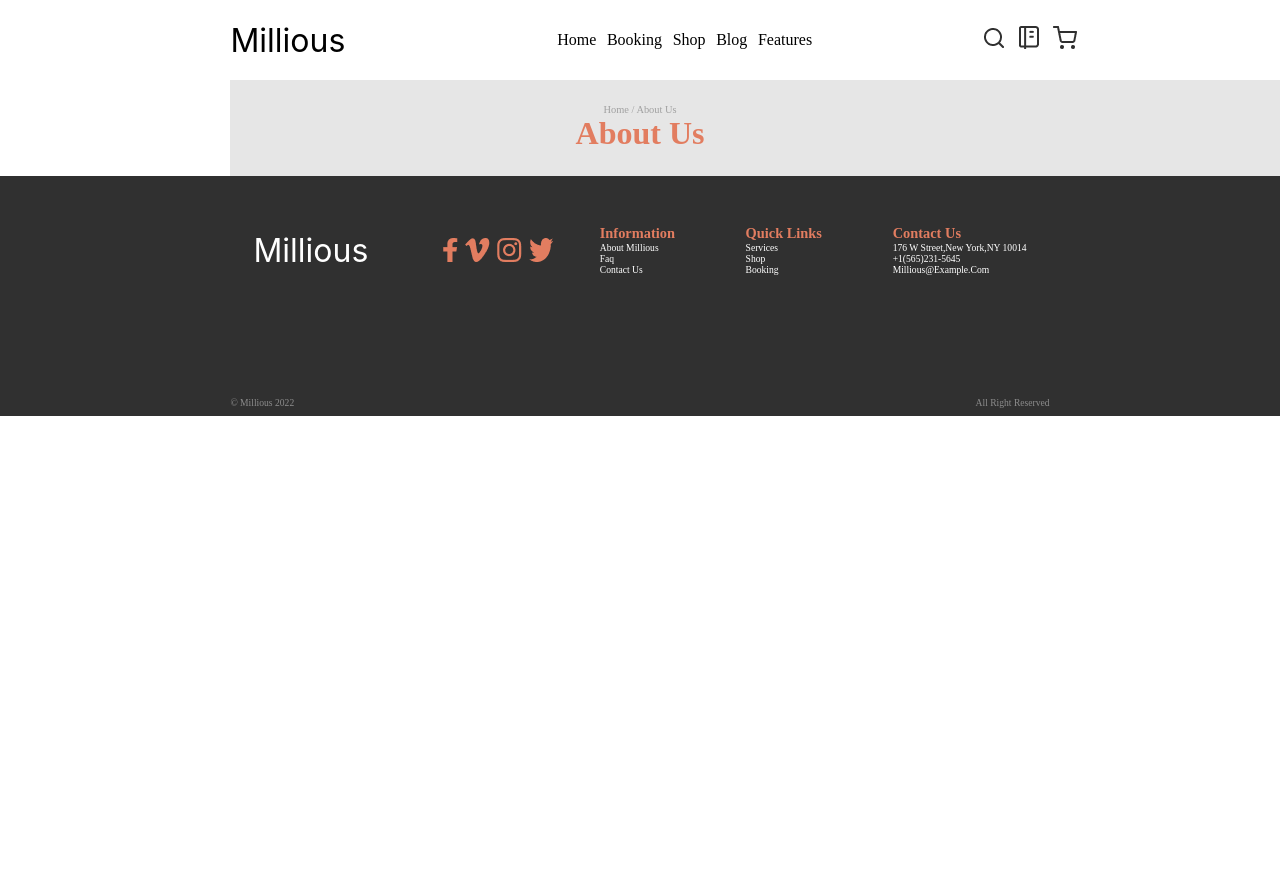
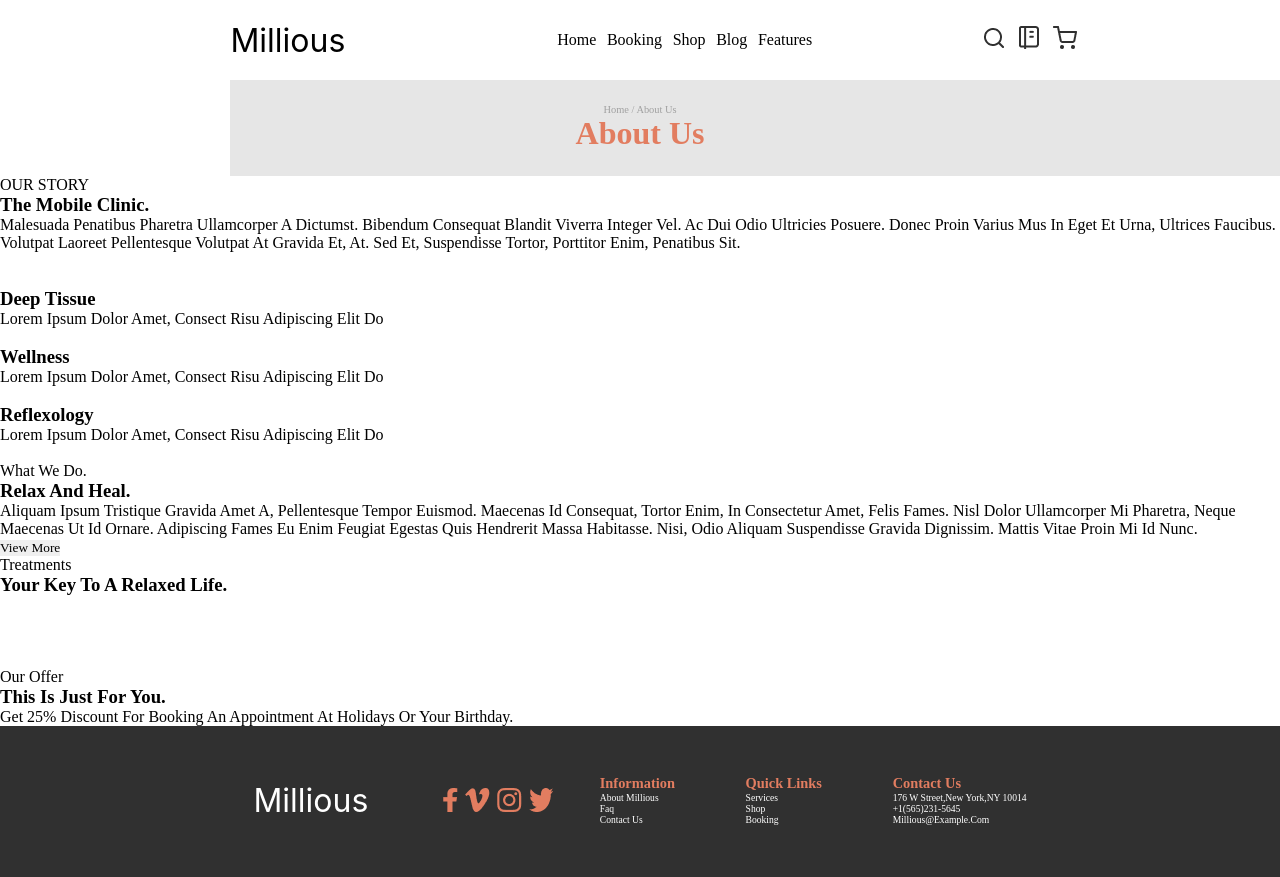
Before and after one commit to cledious/web-2-2-en-equipo, a plain HTML site: page labo-2/aboutUs.html in a window 1280 px wide. Shown: the top 877 px of the page. Before the commit the page ends 800 px from the top, so only its background shows below. Drawn offline with Linux system fonts and the light colour scheme.

Commit message:
Html nuevo
Agregue html nuevo para About us

```diff
--- a/labo-2/aboutUs.html
+++ b/labo-2/aboutUs.html
@@ -43,6 +43,76 @@
             about us
         </h1>
     </div>
+    <article>
+
+        <section>
+            <div>
+                <p>OUR STORY</p>
+                <H3>The mobile clinic.</H3>
+                <p>Malesuada penatibus pharetra ullamcorper a dictumst. Bibendum consequat blandit viverra integer vel.
+                     Ac dui odio ultricies posuere. Donec proin varius mus in eget et urna, ultrices faucibus.
+                    Volutpat laoreet pellentesque volutpat at gravida et, at. Sed et, suspendisse tortor, porttitor enim,
+                    penatibus sit.
+                </p>
+            </div>
+            <div>
+                <img src="" alt="">
+            </div>
+        </section>
+
+        <section>
+            <ul>
+                <li> <img src="" alt="">
+                    <h3>Deep Tissue</h3>
+                    <p>Lorem ipsum dolor amet, consect risu adipiscing elit do</p>
+                </li>
+                <li> <img src="" alt="">
+                    <h3>Wellness</h3>
+                    <p>Lorem ipsum dolor amet, consect risu adipiscing elit do</p>
+                </li>
+                <li> <img src="" alt="">
+                    <h3>Reflexology</h3>
+                    <p>Lorem ipsum dolor amet, consect risu adipiscing elit do</p>
+                </li>
+            </ul>
+        </section>
+
+        <section>
+                <div><img src="" alt=""></div>
+                <div>
+                    <p>What we do.</p>
+                    <h3>Relax and heal.</h3>
+                    <p>Aliquam ipsum tristique gravida amet a, pellentesque tempor euismod. Maecenas id consequat,
+                        tortor enim, in consectetur amet, felis fames. Nisl dolor ullamcorper mi pharetra, neque maecenas ut id ornare.
+                        Adipiscing fames eu enim feugiat egestas quis hendrerit massa habitasse. Nisi,
+                        odio aliquam suspendisse gravida dignissim. Mattis vitae proin mi id nunc.</p>
+                    <button>View More</button>
+                </div>
+        </section>
+
+        <section>
+                <p>Treatments</p>
+                <h3>Your key to a relaxed life.</h3>
+                <div>
+                    <div><img src="" alt=""></div>
+                    <div><img src="" alt=""></div>
+                    <div><img src="" alt=""></div>
+                    <div><img src="" alt=""></div>
+                </div>
+        </section>
+
+        <section>
+            <div>
+                <p>Our Offer</p>
+                <h3>This is just for you.</h3>
+                <p>Get <span>25% discount </span> for booking an appointment at holidays or your birthday.</p>
+            </div>
+            <div>
+                <form action=""></form>
+            </div>
+        </section>
+
+    </article>
     <footer>
         <section>
             <div>
```
